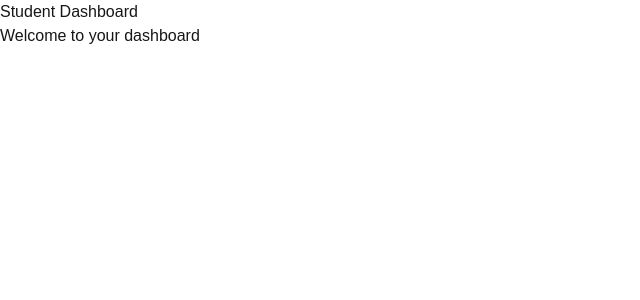
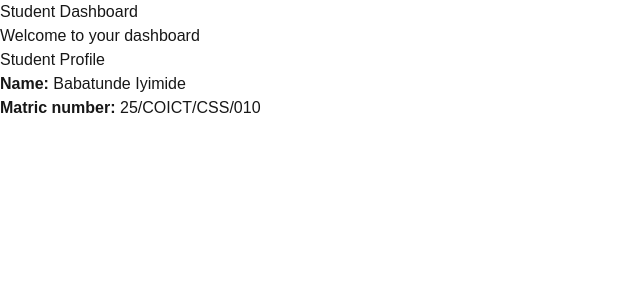
Before and after one commit to iyimideesther-ai/student-dashboard, a Next.js app: page / in a window 1280 px wide. Shown: the top 300 px of the page, without its empty margins (0-640 px from the left). Built offline with nearby package versions, Linux system fonts and the light colour scheme.

Commit message:
Add student profile section

```diff
--- a/app/page.tsx
+++ b/app/page.tsx
@@ -5,6 +5,11 @@ export default function Home() {
         <h1>Student Dashboard</h1>
         <p>Welcome to your dashboard</p>
       </header>
+      <section>
+  <h2>Student Profile</h2>
+  <p><strong>Name:</strong> Babatunde Iyimide</p>
+  <p><strong>Matric number:</strong> 25/COICT/CSS/010</p>
+</section>
     </main>
   );
 }
```
